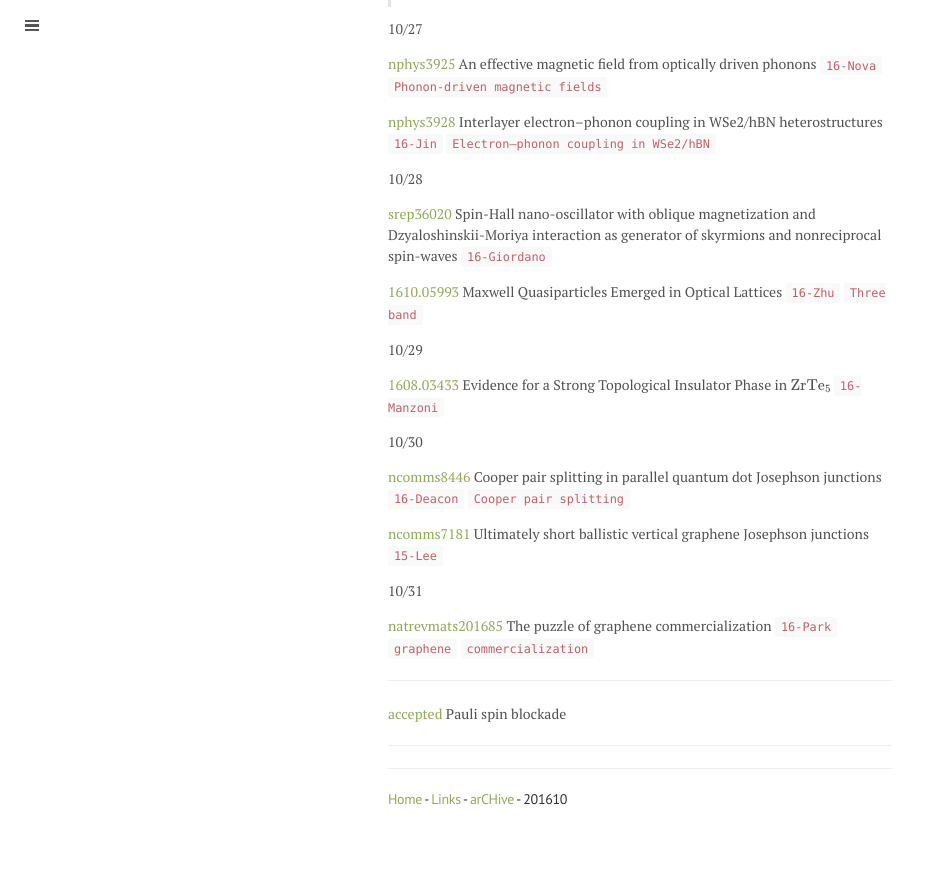
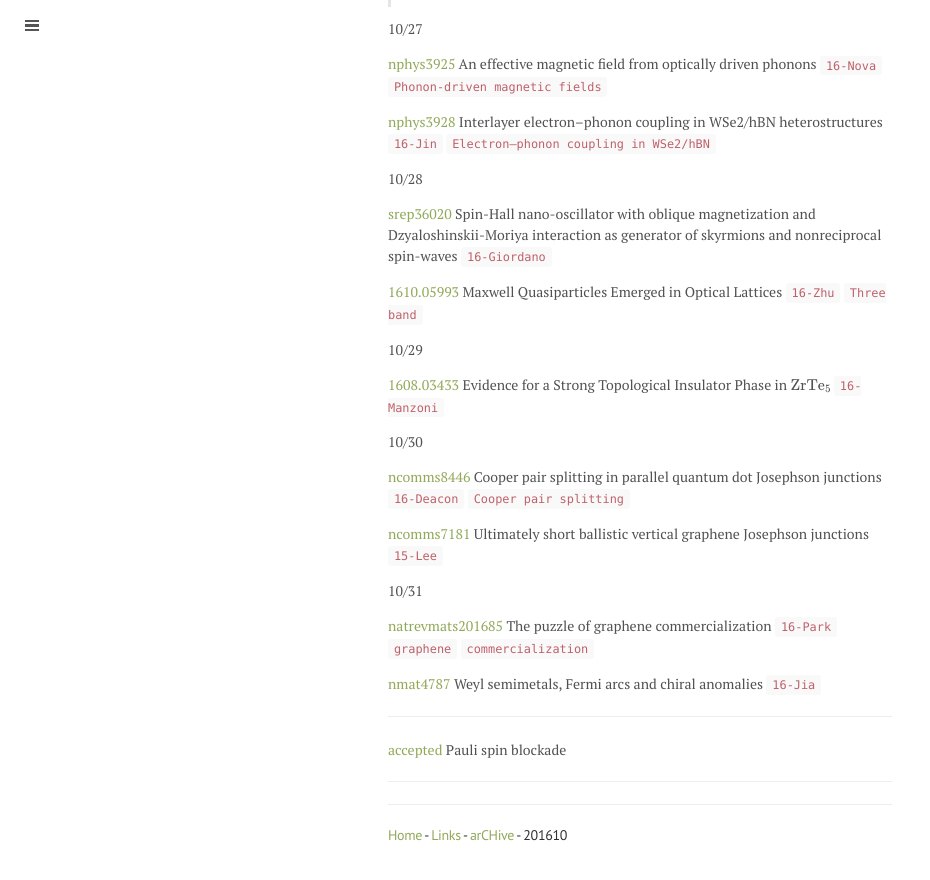
Before and after one commit to qkrwlsghdcjsworlt/work, a Jekyll site: the page built from 201610.md, in a window 1280 px wide and 900 px high, scrolled down 3527 px. Shown: the top 880 px of the window, without its empty margins (0-930 px from the left). Built offline with Jekyll 4.4.1, drawn with Linux system fonts in a browser that asks for light colours; formulas are drawn with MathJax 3.

Commit message:
“update”

```diff
--- a/201610.md
+++ b/201610.md
@@ -191,7 +191,7 @@ title: 201610
 
 [natrevmats201685](http://www.nature.com/articles/natrevmats201685) The puzzle of graphene commercialization `16-Park` `graphene` `commercialization`
 
-
+[nmat4787](http://www.nature.com/nmat/journal/v15/n11/full/nmat4787.html) Weyl semimetals, Fermi arcs and chiral anomalies `16-Jia`
 
 
 ---
```
